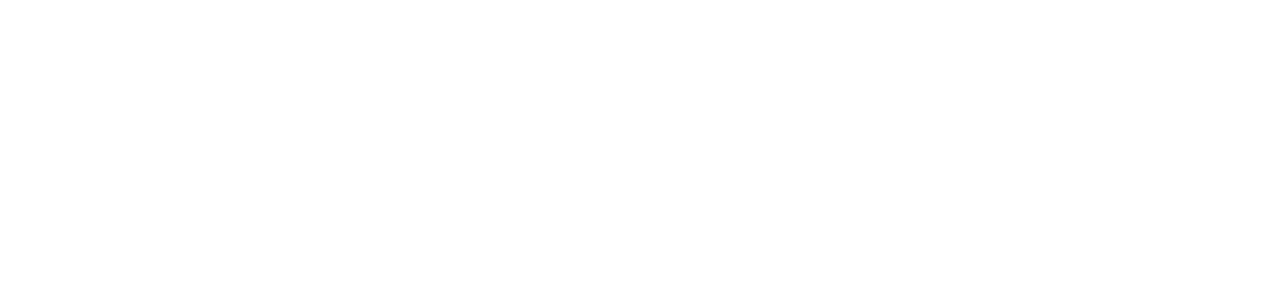
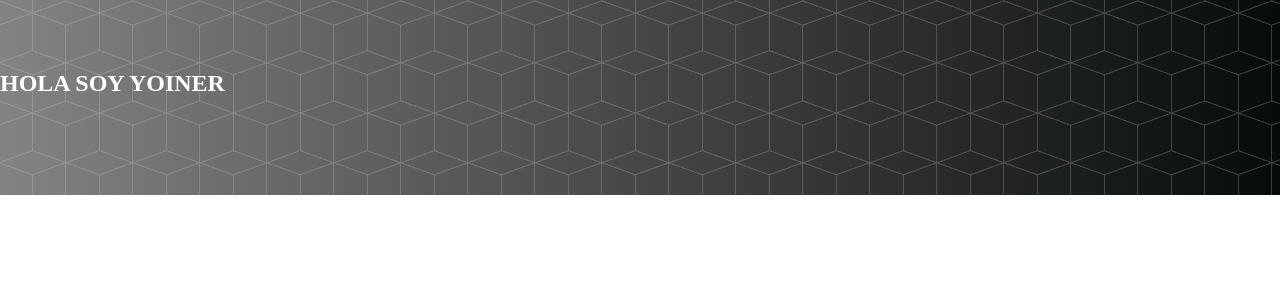
Before and after one commit to yoinercoding/WebP, an Angular app: page /info in a window 1280 px wide. Shown: the top 300 px of the page. Built offline with nearby package versions, Linux system fonts and the light colour scheme.

Commit message:
Se agrega estructura y css

```diff
--- a/src/app/info/info.component.html
+++ b/src/app/info/info.component.html
@@ -0,0 +1,6 @@
+<div class="body">
+    <h2>HOLA SOY YOINER</h2>
+    <p></p>
+    <p></p>
+    <p></p>
+</div>
```
